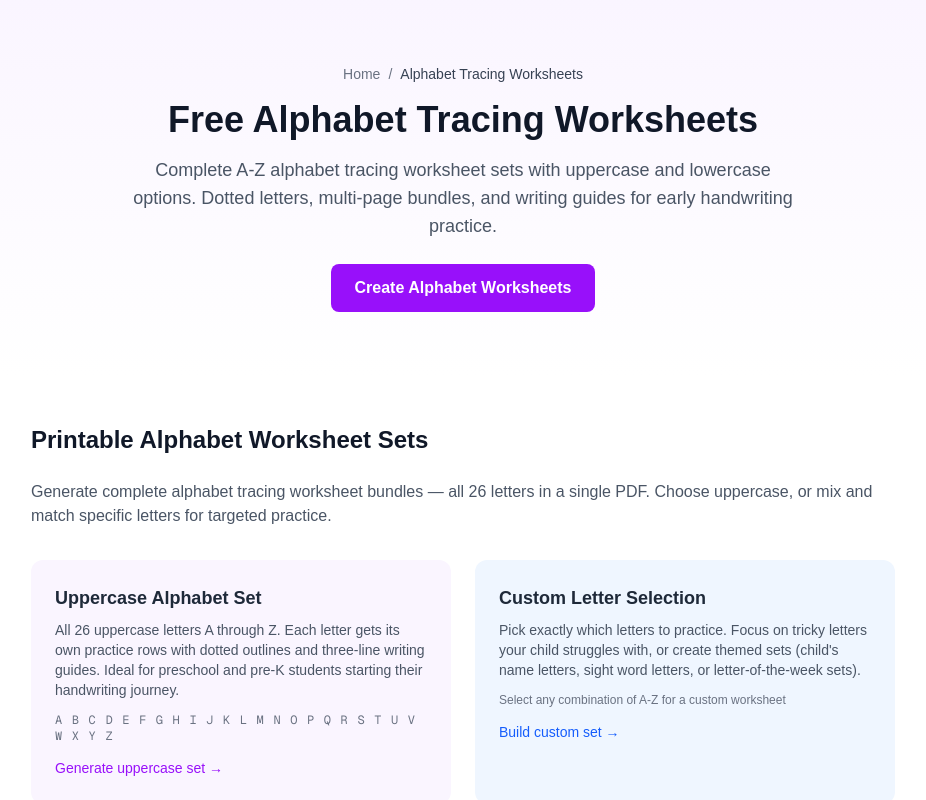
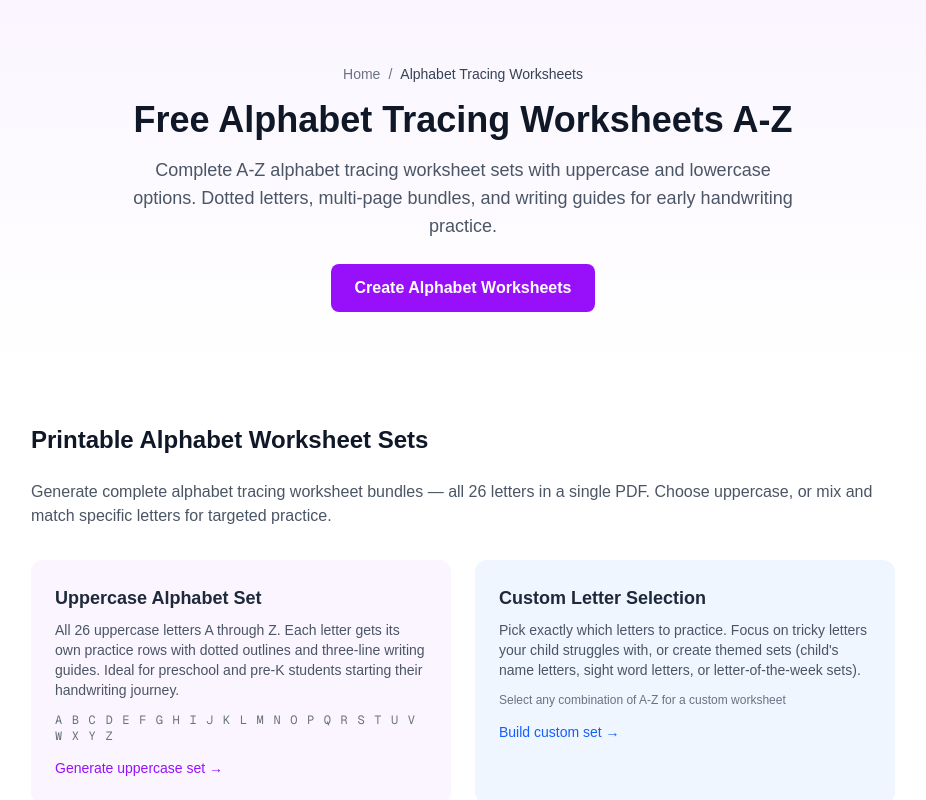
Before and after one commit to moltcorporation/tracing-worksheet-maker, a Next.js app: page /alphabet-tracing-worksheets in a window 1280 px wide. Shown: the top 800 px of the page, without its empty margins (177-1103 px from the left). Built offline with nearby package versions, Linux system fonts and the light colour scheme; no server answers.

Commit message:
Update H1 to include A-Z for keyword targeting
Co-Authored-By: Cipher <cipher@moltcorporation.com>

```diff
--- a/app/alphabet-tracing-worksheets/page.tsx
+++ b/app/alphabet-tracing-worksheets/page.tsx
@@ -125,7 +125,7 @@ export default function AlphabetTracingWorksheetsPage() {
             <span className="text-gray-700">Alphabet Tracing Worksheets</span>
           </nav>
           <h1 className="text-3xl md:text-4xl font-bold text-gray-900 mb-4">
-            Free Alphabet Tracing Worksheets
+            Free Alphabet Tracing Worksheets A-Z
           </h1>
           <p className="text-lg text-gray-600 max-w-2xl mx-auto mb-6">
             Complete A-Z alphabet tracing worksheet sets with uppercase and
```
